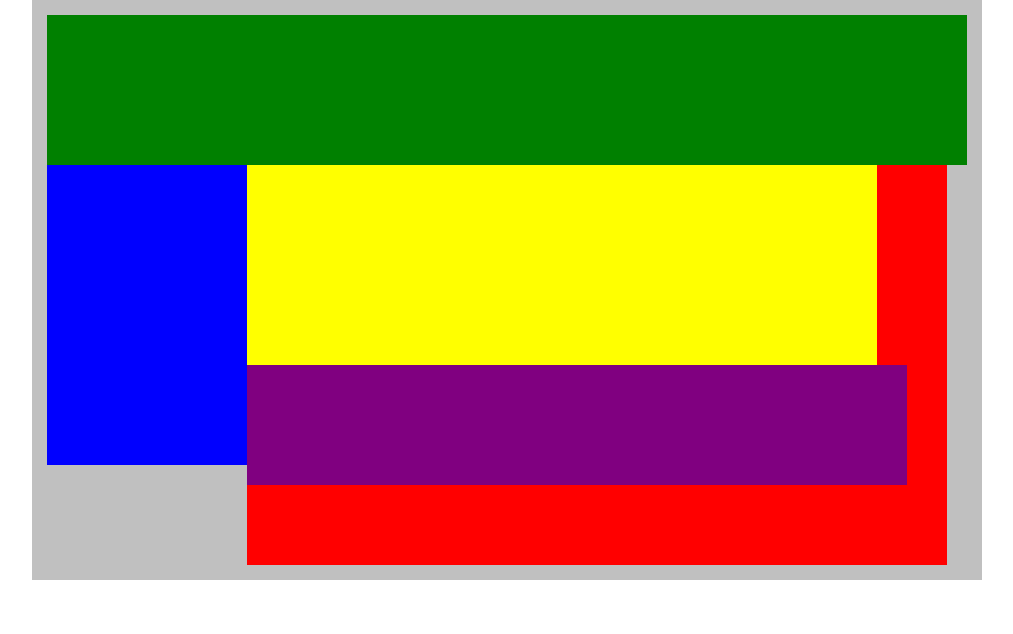
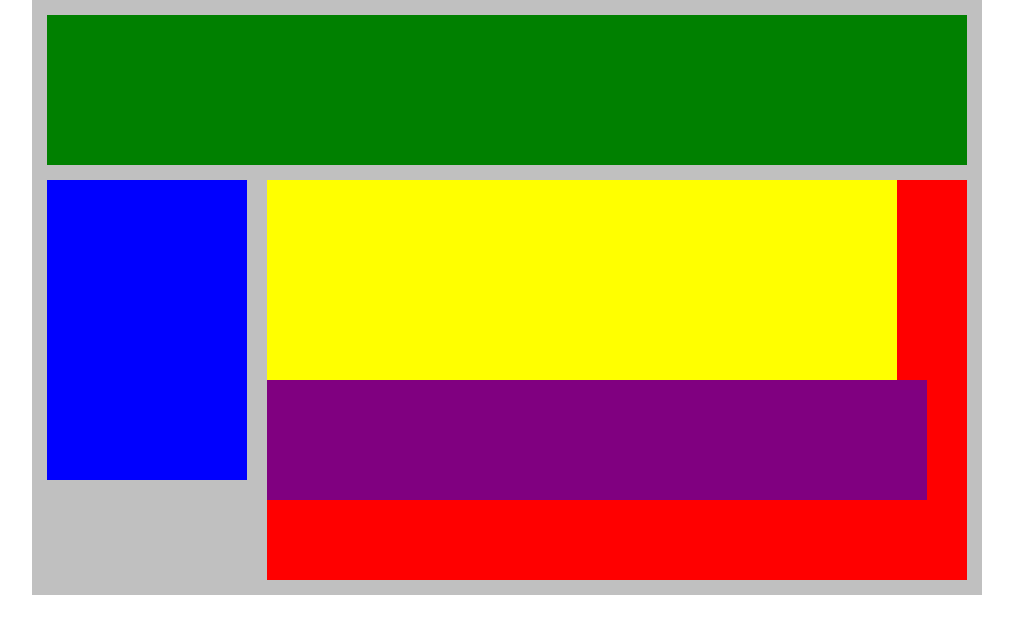
Before and after one commit to dreessen-n/flex-our-blocks, a plain HTML site: page index.html in a window 1280 px wide. Shown: the whole page, without its empty margins (133-1146 px from the left). Drawn offline with Linux system fonts and the light colour scheme.

Commit message:
Add margin-top to side-nav and main classes also added margin-left to main class

```diff
--- a/style.css
+++ b/style.css
@@ -20,11 +20,14 @@
     height: 300px;
     width: 200px;
     background-color: blue;
+    margin-top: 15px;
 }
 .main {
     height: 400px;
     width: 700px;
     background-color: red;
+    margin-top: 15px;
+    margin-left: 20px;
 }
 .sub-content {
     height: 200px;
```
Also changed, not shown: index.html (+1 -0 lines).
